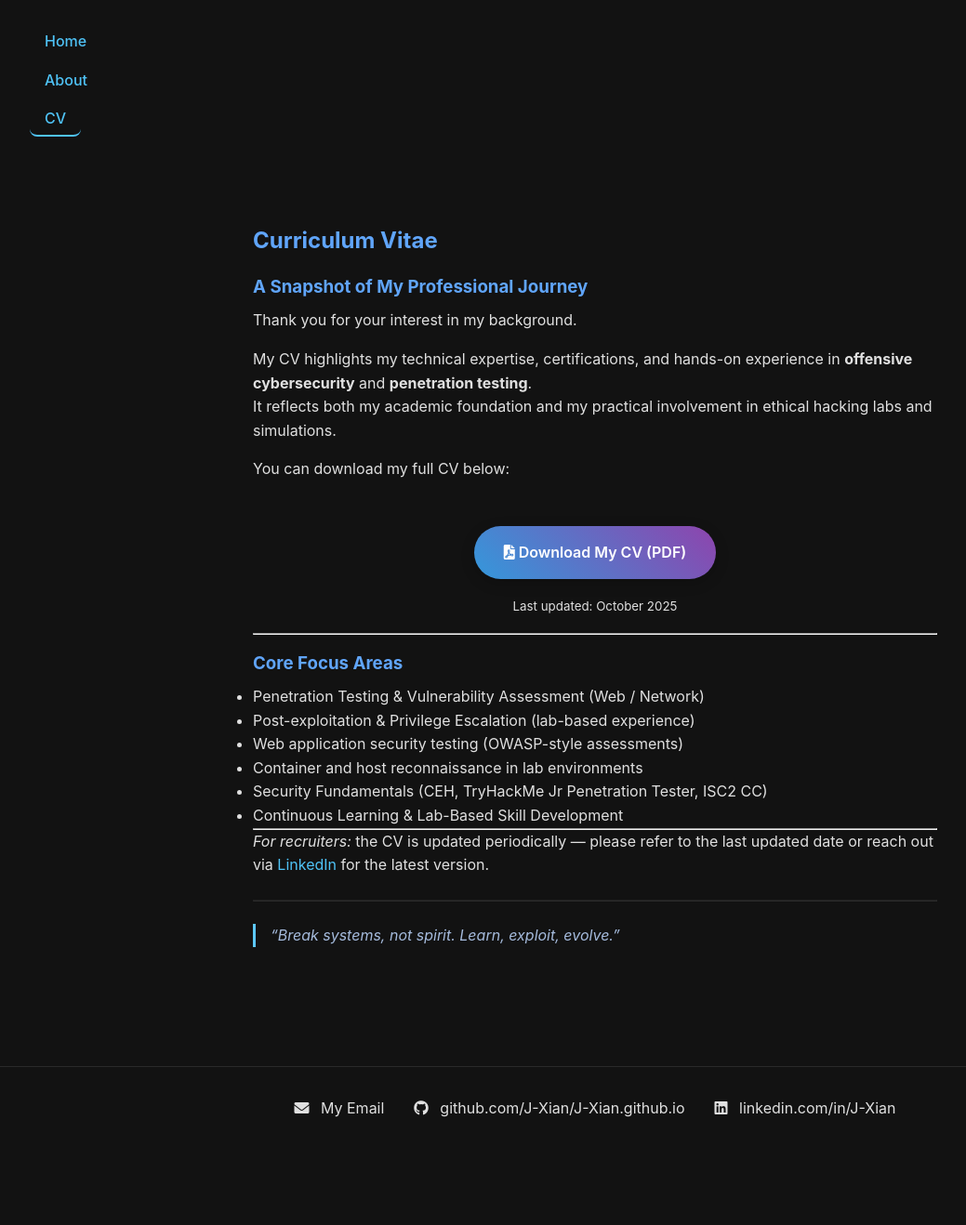
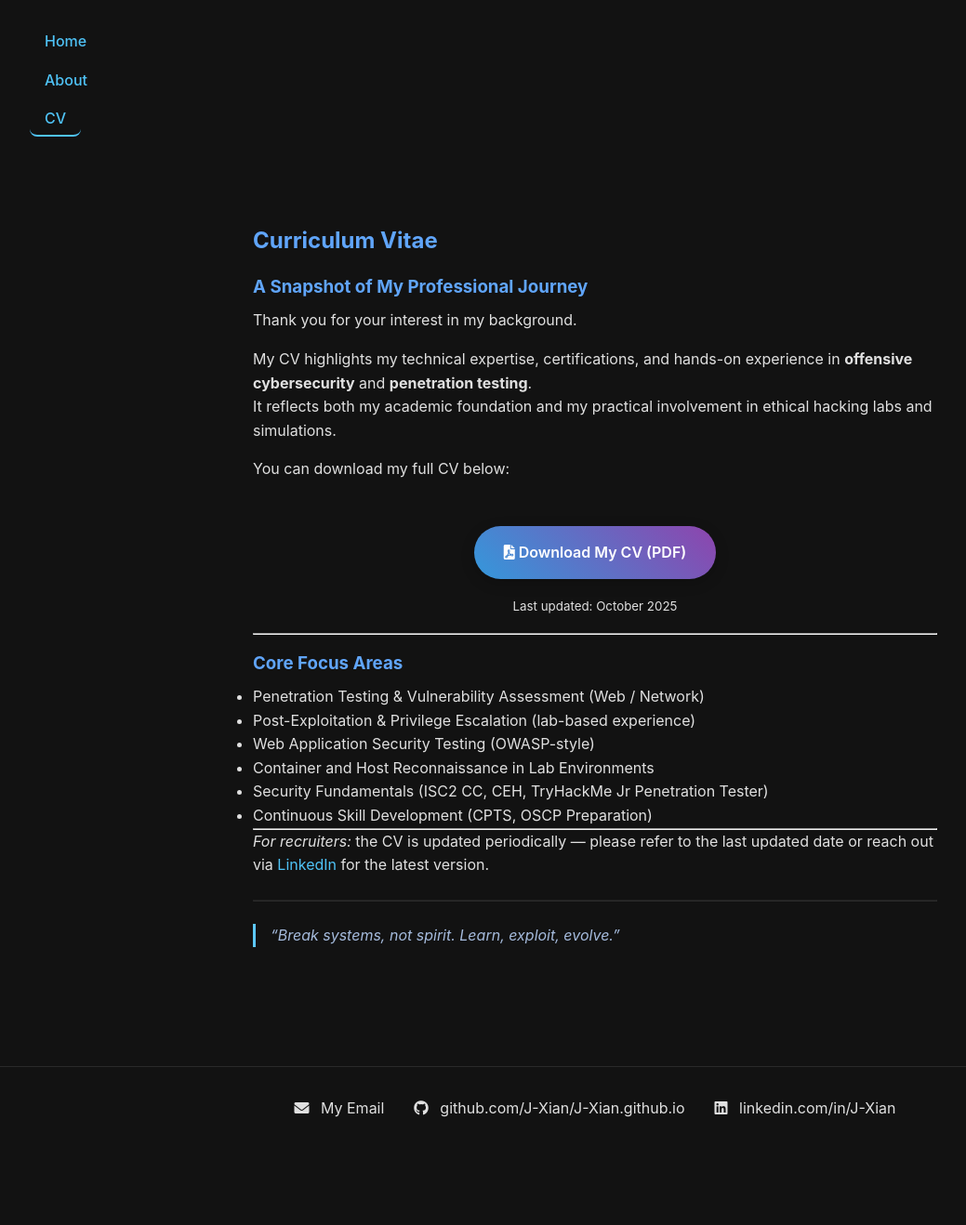
Before and after one commit to J-Xian/J-Xian.github.io, a Jekyll site: the page built from cv.md, in a window 1280 px wide. Shown: the whole page at 93% size, without its empty margins (0-1039 px from the left). Built offline with Jekyll 4.4.1, drawn with Linux system fonts in a browser that asks for light colours.

Commit message:
Revise core focus areas in CV

```diff
--- a/cv.md
+++ b/cv.md
@@ -23,11 +23,11 @@ You can download my full CV below:
 
 ### Core Focus Areas
 - Penetration Testing & Vulnerability Assessment (Web / Network)
-- Post-exploitation & Privilege Escalation (lab-based experience)
-- Web application security testing (OWASP-style assessments)
-- Container and host reconnaissance in lab environments
-- Security Fundamentals (CEH, TryHackMe Jr Penetration Tester, ISC2 CC)
-- Continuous Learning & Lab-Based Skill Development
+- Post-Exploitation & Privilege Escalation (lab-based experience)
+- Web Application Security Testing (OWASP-style)
+- Container and Host Reconnaissance in Lab Environments
+- Security Fundamentals (ISC2 CC, CEH, TryHackMe Jr Penetration Tester)
+- Continuous Skill Development (CPTS, OSCP Preparation)
 
 ---
 
```
